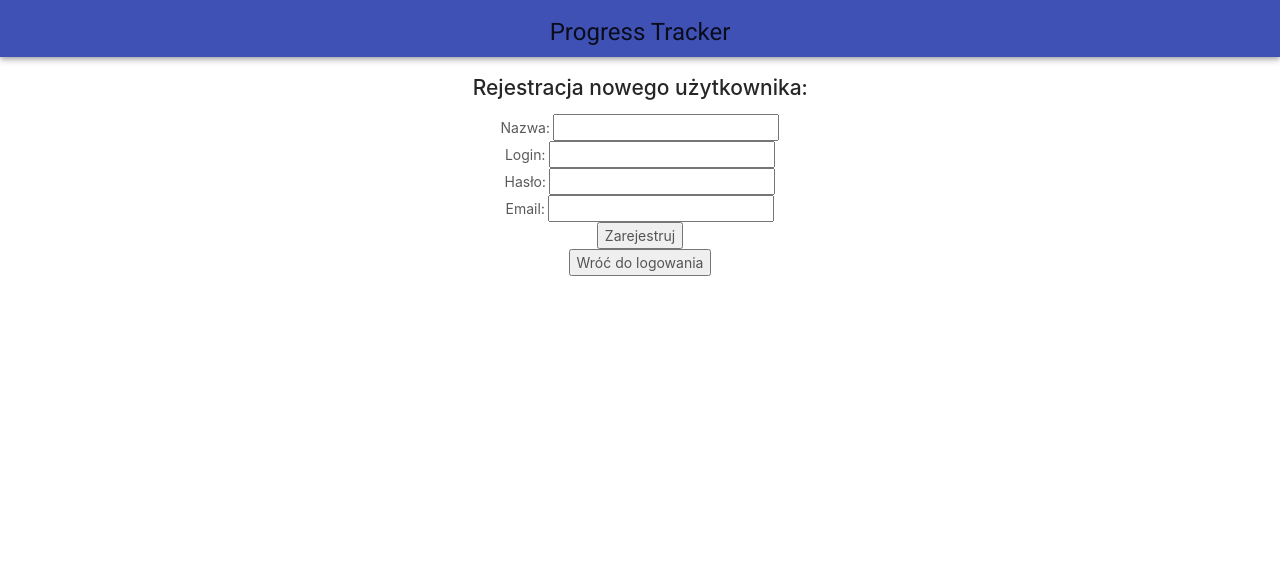
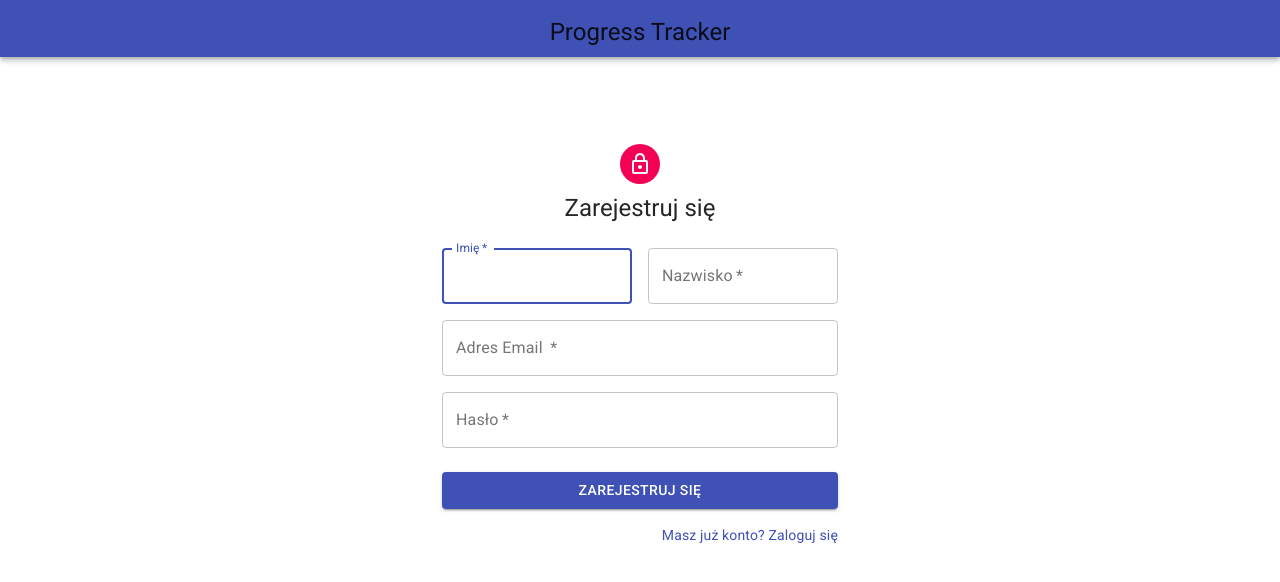
Before and after one commit to patrykacc/progress-tracker, a React (Create React App) app in the folder front/: page /signup in a window 1280 px wide. Shown: the top 582 px of the page. Built offline with nearby package versions, Linux system fonts and the light colour scheme.

Commit message:
Authentication components rework

```diff
--- a/front/src/actions/index.js
+++ b/front/src/actions/index.js
@@ -1,13 +1,13 @@
 import {getTraining} from "../services/trainingService";
 import {getExercisesByTrainingId} from "../services/exerciseService";
 
-export const authorizationSuccess = () => ({
+export const authorizationSuccess = {
     type: 'AUTHORIZATION_SUCCESS'
-});
+};
 
-export const authorizationFailed = () => ({
+export const authorizationFailed = {
     type: 'AUTHORIZATION_FAILED'
-});
+};
 
 export const trainingsFetched = trainings => ({
     type: 'TRAININGS_FETCHED',
--- a/front/src/components/authentication/SignIn.js
+++ b/front/src/components/authentication/SignIn.js
@@ -1,83 +1,69 @@
-import React, {Component} from 'react';
-import {connect} from "react-redux";
+import React, {Component, useState} from 'react';
+import {connect, useDispatch, useSelector} from "react-redux";
 import {authorizationFailed, authorizationSuccess} from "../../actions";
 import {Redirect} from "react-router-dom";
 
-class SignIn extends Component {
-
-    constructor(props) {
-        super(props);
-        this.state = {
+export default (props) => {
+        const initialState = {
             username: '',
             password: '',
             isAuthorized: props.isAuthorized
         };
+    const [state, setState] = useState(initialState);
+    const isAuthorized = useSelector(state => state.isAuthorized);
+    const dispatch = useDispatch();
+    const redirectToRegistration = () => {
+        props.history.push('/signup')
     }
 
-    render() {
-        const { from } = this.props.location.state || { from: { pathname: '/' } }
+    const handleInputChange = (e) => {
+        let value = e.currentTarget.value;
+        let inputName = e.currentTarget.name;
+        state[inputName] = value;
+        setState({...state});
+    };
 
-        if (this.props.isAuthorized === true) {
+    const login = () => {
+        fetch('/api/auth/signin', {
+            method: 'POST',
+            headers: {
+                'Accept': 'application/json',
+                'Content-Type': 'application/json'
+            },
+            body: JSON.stringify({usernameOrEmail: state.username, password: state.password})
+        })
+            .then(response => {
+                if (response.status === 200) {
+                    return response.json();
+                } else {
+                    dispatch(authorizationFailed)
+                }
+            })
+            .then(json => {
+                localStorage.setItem('token', json.accessToken);
+                dispatch(authorizationSuccess);
+            })
+            .catch(error => {
+                dispatch(authorizationFailed)
+            })
+    };
+
+        const from = props.location.state || { from: { pathname: '/' } };
+        if (isAuthorized === true && from) {
             return <Redirect to={from} />
         }
 
         return (
             <div>
                 <header><h2>Logowanie:</h2></header>
-                <input placeholder="Login" name="username" onChange={this.handleInputChange}/>
-                <input placeholder="Hasło" name="password" onChange={this.handleInputChange}/>
+                <input placeholder="Login" name="username" onChange={handleInputChange}/>
+                <input placeholder="Hasło" name="password" onChange={handleInputChange}/>
                 <div>
-                    <button onClick={this.login}>Zaloguj</button>
+                    <button onClick={login}>Zaloguj</button>
                 </div>
                 <div>
-                    <button onClick={this.redirectToRegistration}>Zarejestruj się</button>
+                    <button onClick={redirectToRegistration}>Zarejestruj się</button>
                 </div>
             </div>
         );
-    }
-
-    redirectToRegistration = () => {
-        this.props.history.push('/signup')
-    }
-
-    handleInputChange = (e) => {
-        let value = e.currentTarget.value;
-        let inputName = e.currentTarget.name;
-        this.setState(state => ({
-            [inputName]: value
-        }));
-    };
-
-    login = () => {
-        fetch('/api/auth/signin', {
-            method: 'POST',
-            headers: {
-                'Accept': 'application/json',
-                'Content-Type': 'application/json'
-            },
-            body: JSON.stringify({usernameOrEmail: this.state.username, password: this.state.password})
-        })
-            .then(response => {
-                if (response.status === 200) {
-                    return response.json();
-                } else {
-                    this.props.authorizationFailed()
-                }
-            })
-            .then(json => {
-                localStorage.setItem('token', json.accessToken);
-                console.log(json.accessToken);
-                this.props.authorizationSuccess();
-            })
-            .catch(error => {
-                this.props.authorizationFailed()
-            })
-    }
 }
-
-const mapStateToProps = (state) => {
-    return {isAuthorized: state.isAuthorized};
-};
-const mapDispatchToProps = {authorizationSuccess, authorizationFailed};
-
-export const SignInContainer = connect(mapStateToProps, mapDispatchToProps)(SignIn);
--- a/front/src/components/authentication/SignUp.js
+++ b/front/src/components/authentication/SignUp.js
@@ -1,49 +1,60 @@
-import React from "react";
+import React, {useState} from "react";
+import Container from "@material-ui/core/Container";
+import TextField from "@material-ui/core/TextField";
+import CssBaseline from "@material-ui/core/CssBaseline";
+import Avatar from "@material-ui/core/Avatar";
+import LockOutlinedIcon from '@material-ui/icons/LockOutlined';
+import Typography from "@material-ui/core/Typography";
+import Grid from "@material-ui/core/Grid";
+import FormControlLabel from "@material-ui/core/FormControlLabel";
+import Checkbox from "@material-ui/core/Checkbox";
+import Button from "@material-ui/core/Button";
+import Link from "@material-ui/core/Link";
+import Box from "@material-ui/core/Box";
+import makeStyles from "@material-ui/core/styles/makeStyles";
 
-class SignUp extends React.Component {
+const useStyles = makeStyles(theme => ({
+    '@global': {
+        body: {
+            backgroundColor: theme.palette.common.white,
+        },
+    },
+    paper: {
+        marginTop: theme.spacing(8),
+        display: 'flex',
+        flexDirection: 'column',
+        alignItems: 'center',
+    },
+    avatar: {
+        margin: theme.spacing(1),
+        backgroundColor: theme.palette.secondary.main,
+    },
+    form: {
+        width: '100%', // Fix IE 11 issue.
+        marginTop: theme.spacing(3),
+    },
+    submit: {
+        margin: theme.spacing(3, 0, 2),
+    },
+}));
 
-    constructor(props) {
-        super(props);
-        this.state = {
+export default (props) => {
+    const classes = useStyles();
+    const initState = {
         password: '',
         username: '',
         email: '',
         name: '',
         message: '',
     };
-    }
 
-    render() {
-        return (
+    const [state, setState] = useState(initState);
 
-        <div>
-            <header><h2>Rejestracja nowego użytkownika:</h2></header>
-            <div>Nazwa: <input name="name" onChange={this.handleInputChange}/></div>
-            <div>Login: <input name="username" onChange={this.handleInputChange}/></div>
-            <div>Hasło: <input name="password" onChange={this.handleInputChange}/></div>
-            <div>Email: <input name="email" onChange={this.handleInputChange}/></div>
-
-            <div>
-                <button onClick={this.signUp}>Zarejestruj</button>
-            </div>
-            <div>
-                <button onClick={this.redirectToLogin}>Wróć do logowania</button>
-            </div>
-
-            {this.state.message ? (<h1>  {this.state.message} </h1>) : ''}
-        </div>
-        );
-    }
-
-    handleInputChange = (e) => {
-        let value = e.currentTarget.value;
-        let inputName = e.currentTarget.name;
-        this.setState(state => ({
-            [inputName]: value
-        }));
+    const redirectToLogin = () => {
+        props.history.push('/signin')
     };
 
-    signUp = () => {
+    const signUp = () => {
         fetch('/api/auth/signup', {
             method: 'POST',
             headers: {
@@ -51,15 +62,15 @@ class SignUp extends React.Component {
                 'Content-Type': 'application/json'
             },
             body: JSON.stringify({
-                username: this.state.username,
-                password: this.state.password,
-                email: this.state.email,
-                name: this.state.name
+                username: state.username,
+                password: state.password,
+                email: state.email,
+                name: state.name
             })
         })
             .then(response => response.json())
             .then(json => {
-                this.setState(state => ({
+                setState(state => ({
                     message: json.message ? json.message : 'Bład podczas rejestracji',
                     password: '',
                     username: '',
@@ -69,16 +80,64 @@ class SignUp extends React.Component {
             })
             .catch(error => {
                 console.error(error);
-                this.setState(state => ({
+                setState(state => ({
                     message: 'Bład podczas rejestracji',
                 }))
             })
+    };
+
+    const handleInputChange = (e) => {
+        let value = e.currentTarget.value;
+        let inputName = e.currentTarget.name;
+        setState(state => ({
+            [inputName]: value
+        }));
+    };
+
+    return (
+        <Container component="main" maxWidth="xs">
+            <CssBaseline/>
+            <div className={classes.paper}>
+                <Avatar className={classes.avatar}>
+                    <LockOutlinedIcon/>
+                </Avatar>
+                <Typography component="h1" variant="h5">
+                    Zarejestruj się
+                </Typography>
+                <form className={classes.form} noValidate>
+                    <Grid container spacing={2}>
+                        <Grid item xs={12} sm={6}>
+                            <TextField autoComplete="fname" name="firstName" variant="outlined" required fullWidth
+                                       label="Imię" autoFocus onChange={handleInputChange}/>
+                        </Grid>
+                        <Grid item xs={12} sm={6}>
+                            <TextField variant="outlined" required fullWidth label="Nazwisko"
+                                       name="lastName" autoComplete="lname" onChange={handleInputChange}/>
+                        </Grid>
+                        <Grid item xs={12}>
+                            <TextField variant="outlined" required fullWidth label="Adres Email "
+                                       name="email" autoComplete="email" onChange={handleInputChange}/>
+                        </Grid>
+                        <Grid item xs={12}>
+                            <TextField variant="outlined" required fullWidth name="password" label="Hasło"
+                                       type="password" autoComplete="current-password" onChange={handleInputChange}/>
+                        </Grid>
+                    </Grid>
+                    <Button onClick={signUp} type="submit" fullWidth variant="contained" color="primary"
+                            className={classes.submit}>
+                        Zarejestruj się
+                    </Button>
+                    <Grid container justify="flex-end">
+                        <Grid item>
+                            <Link onClick={redirectToLogin} variant="body2">
+                                Masz już konto? Zaloguj się
+                            </Link>
+                        </Grid>
+                    </Grid>
+                </form>
+            </div>
+            <Box mt={5}>
+            </Box>
+        </Container>
+    );
 }
-
-    redirectToLogin = () => {
-        this.props.history.push('/signin')
-    }
-
-}
-
-export default SignUp;
--- a/front/src/layouts/Body.js
+++ b/front/src/layouts/Body.js
@@ -1,4 +1,4 @@
-import {SignInContainer} from "../components/authentication/SignIn";
+import SignIn from "../components/authentication/SignIn";
 import SignUp from "../components/authentication/SignUp";
 import PrivateRoute from "../components/authentication/PrivateRoute";
 import Home from "../Home";
@@ -16,7 +16,7 @@ export default function Body() {
                 <Grid item xs={12}>
                     <BrowserRouter>
                         <TokenWatcher/>
-                        <Route path="/signin" component={SignInContainer}/>
+                        <Route path="/signin" component={SignIn}/>
                         <Route path="/signup" component={SignUp}/>
                         <PrivateRoute exact path="/" component={Home}/>
                         <PrivateRoute path="/training/:id" component={TrainingPage}/>
```
Lines whose indentation alone changed are shown as unchanged.
